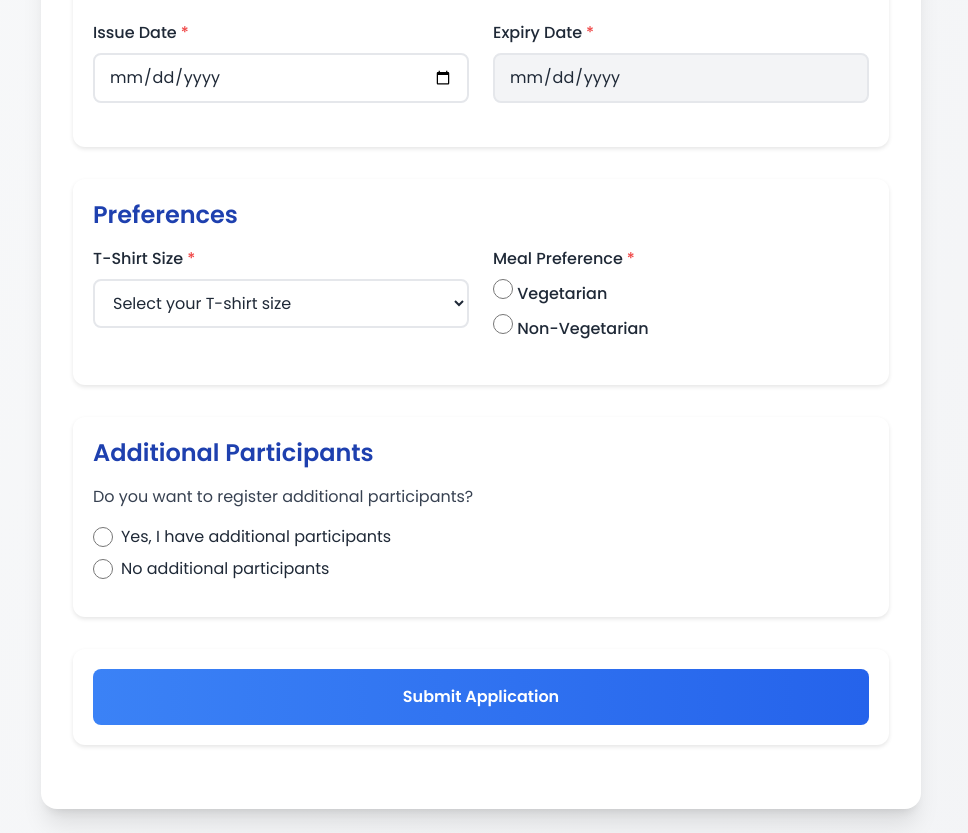
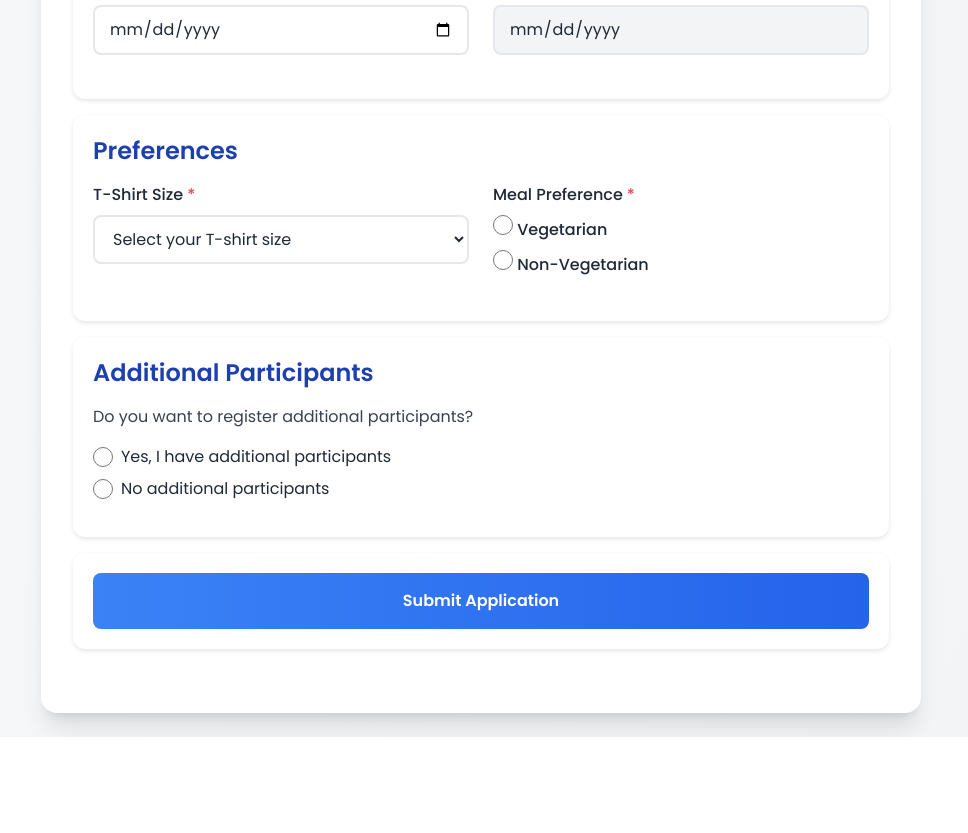
Before and after one commit to Ashen1217/Form_V1.3, a plain HTML site: page index.html in a window 1280 px wide. Shown: the part 1809-2642 px from the top of the page, without its empty margins (159-1127 px from the left). After the commit the page ends 2546 px from the top, so only its background shows below. Drawn offline with nearby package versions, Linux system fonts and the light colour scheme.

Commit message:
Update styles.css

```diff
--- a/styles.css
+++ b/styles.css
@@ -61,6 +61,8 @@
 .header-text-container {
   padding: 1.5rem 1rem;
   text-align: center;
+  margin-bottom: 0 !important;
+  padding-bottom: 0.5rem !important;
 }
 
 /* Form Sections */
@@ -72,6 +74,11 @@
   box-shadow: 0 2px 4px rgba(0, 0, 0, 0.1);
   transition: transform var(--animation-timing) ease;
   animation: fadeIn 0.5s ease-out;
+  opacity: 1 !important;
+  visibility: visible !important;
+  transform: none !important;
+  margin-top: 1rem !important;
+  animation: none !important;
 }
 
 .form-section:hover {
@@ -642,6 +649,9 @@
     transform: none !important; /* Reset any transforms */
     visibility: visible !important;
     overflow: visible !important; /* Add this */
+    position: relative !important; /* Add this */
+    z-index: 1 !important; /* Add this */
+    margin-top: 0 !important; /* Add this */
 }
 
 .form-section {
@@ -720,6 +730,7 @@
     position: relative !important;
     z-index: 2 !important; /* Higher z-index */
     overflow: visible !important;
+    animation: none !important;
 }
 
 .submit-button {
@@ -781,3 +792,60 @@
         transform: none !important;
     }
 }
+
+/* Fix Initial Animation and Spacing */
+.form-wrapper {
+    opacity: 1 !important;
+    transform: none !important;
+    visibility: visible !important;
+    overflow: visible !important;
+    position: relative !important;
+    z-index: 1 !important;
+    margin-top: 0 !important; /* Add this */
+}
+
+.header-text-container {
+    margin-bottom: 0 !important; /* Add this */
+    padding-bottom: 0.5rem !important; /* Add this */
+}
+
+.form-section {
+    opacity: 1 !important;
+    visibility: visible !important;
+    transform: none !important;
+    margin-top: 1rem !important; /* Add this */
+    margin-bottom: 1rem !important;
+    animation: none !important; /* Disable default animation */
+}
+
+/* Modify the fade in animation */
+@keyframes sectionFadeIn {
+    from {
+        opacity: 0;
+        transform: translateY(10px);
+    }
+    to {
+        opacity: 1;
+        transform: translateY(0);
+    }
+}
+
+/* Apply new animation to sections */
+#formInputs > .form-section {
+    animation: sectionFadeIn 0.5s ease-out forwards !important;
+}
+
+/* Stagger the animations */
+#formInputs > .form-section:nth-child(1) { animation-delay: 0s !important; }
+#formInputs > .form-section:nth-child(2) { animation-delay: 0.1s !important; }
+#formInputs > .form-section:nth-child(3) { animation-delay: 0.2s !important; }
+#formInputs > .form-section:nth-child(4) { animation-delay: 0.3s !important; }
+#formInputs > .form-section:nth-child(5) { animation-delay: 0.4s !important; }
+
+/* Ensure submit button is always visible */
+.form-section:last-child {
+    opacity: 1 !important;
+    visibility: visible !important;
+    animation: none !important;
+    margin-bottom: 2rem !important;
+}
```
